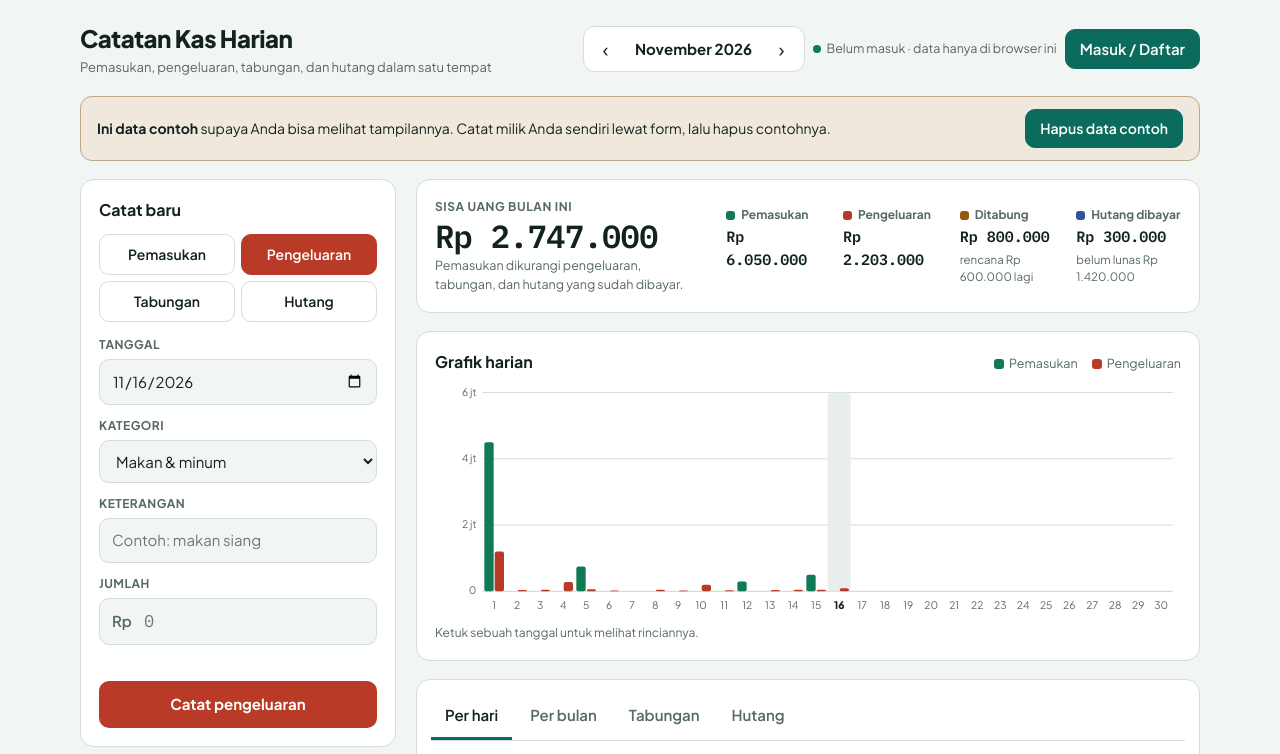
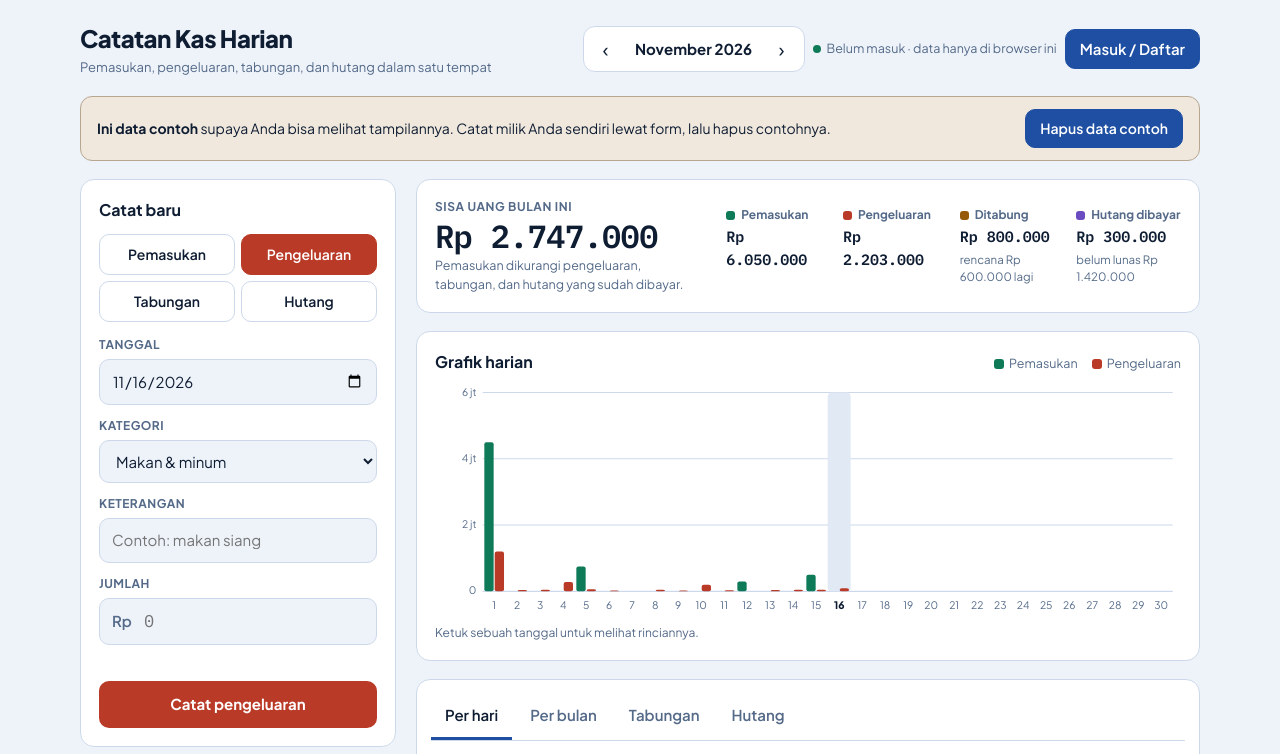
Before and after one commit to Sambo1234556789/catatan_pribadi, a plain HTML site: page index.html in a window 1280 px wide. Shown: the top 754 px of the page. Drawn offline with nearby package versions, Linux system fonts and the light colour scheme.

Commit message:
tema biru

```diff
--- a/index.html
+++ b/index.html
@@ -3,7 +3,7 @@
 <head>
 <meta charset="utf-8">
 <meta name="viewport" content="width=device-width,initial-scale=1,viewport-fit=cover">
-<meta name="theme-color" content="#0b6b5c">
+<meta name="theme-color" content="#1e4fa3">
 <title>Catatan Kas Harian</title>
 <link rel="manifest" href="manifest.webmanifest">
 <link rel="icon" href="icon.svg" type="image/svg+xml">
@@ -13,22 +13,22 @@
 :root{
   --font:'Plus Jakarta Sans',system-ui,-apple-system,'Segoe UI',sans-serif;
   --mono:'IBM Plex Mono',ui-monospace,SFMono-Regular,Menlo,monospace;
-  --bg:#f1f5f4; --surface:#ffffff; --surface2:#e7eeec; --ink:#12231f; --muted:#566963; --line:#d3ddda;
-  --accent:#0b6b5c; --accent-ink:#ffffff;
-  --in:#0f7a55; --out:#b93a26; --sav:#96590a; --debt:#34529a; --onc:#ffffff;
+  --bg:#eef3fa; --surface:#ffffff; --surface2:#e1e9f5; --ink:#0f1d33; --muted:#546a88; --line:#cdd9ea;
+  --accent:#1e4fa3; --accent-ink:#ffffff;
+  --in:#0e7a58; --out:#b93a26; --sav:#96590a; --debt:#6a4bc0; --onc:#ffffff;
 }
 @media (prefers-color-scheme: dark){
   :root:not([data-theme="light"]){
-    --bg:#0d1714; --surface:#14211d; --surface2:#1b2c27; --ink:#e3eeea; --muted:#92a8a1; --line:#27403a;
-    --accent:#3fc1a8; --accent-ink:#06201a;
-    --in:#4cc79a; --out:#f08a74; --sav:#e2a84c; --debt:#93acea; --onc:#0b1512;
+    --bg:#0a1424; --surface:#102039; --surface2:#172b4a; --ink:#e6eefb; --muted:#93a8c8; --line:#243b61;
+    --accent:#5b9bff; --accent-ink:#04122b;
+    --in:#4cc79a; --out:#f08a74; --sav:#e2a84c; --debt:#b4a2f5; --onc:#08111f;
     color-scheme:dark;
   }
 }
 :root[data-theme="dark"]{
-  --bg:#0d1714; --surface:#14211d; --surface2:#1b2c27; --ink:#e3eeea; --muted:#92a8a1; --line:#27403a;
-  --accent:#3fc1a8; --accent-ink:#06201a;
-  --in:#4cc79a; --out:#f08a74; --sav:#e2a84c; --debt:#93acea; --onc:#0b1512;
+  --bg:#0a1424; --surface:#102039; --surface2:#172b4a; --ink:#e6eefb; --muted:#93a8c8; --line:#243b61;
+  --accent:#5b9bff; --accent-ink:#04122b;
+  --in:#4cc79a; --out:#f08a74; --sav:#e2a84c; --debt:#b4a2f5; --onc:#08111f;
   color-scheme:dark;
 }
 *{box-sizing:border-box}
@@ -192,7 +192,7 @@ body{margin:0}
 [hidden]{display:none!important}
 .who{font-size:12.5px;color:var(--muted);max-width:200px;overflow:hidden;text-overflow:ellipsis;white-space:nowrap}
 .err.ok{color:var(--in)}
-.overlay{position:fixed;inset:0;z-index:30;background:rgba(8,16,14,.55);display:grid;place-items:center;padding:16px max(16px,env(safe-area-inset-right,0px)) 16px max(16px,env(safe-area-inset-left,0px))}
+.overlay{position:fixed;inset:0;z-index:30;background:rgba(6,14,30,.6);display:grid;place-items:center;padding:16px max(16px,env(safe-area-inset-right,0px)) 16px max(16px,env(safe-area-inset-left,0px))}
 .dlg{width:min(420px,100%);max-height:100%;overflow:auto;background:var(--surface);border:1px solid var(--line);border-radius:16px;padding:20px}
 .dlg-h{display:flex;justify-content:space-between;align-items:center;margin-bottom:12px}
 .dlg-h h2{margin:0;font-size:18px;font-weight:700}
```
Also changed, not shown: icon.svg, manifest.webmanifest.
